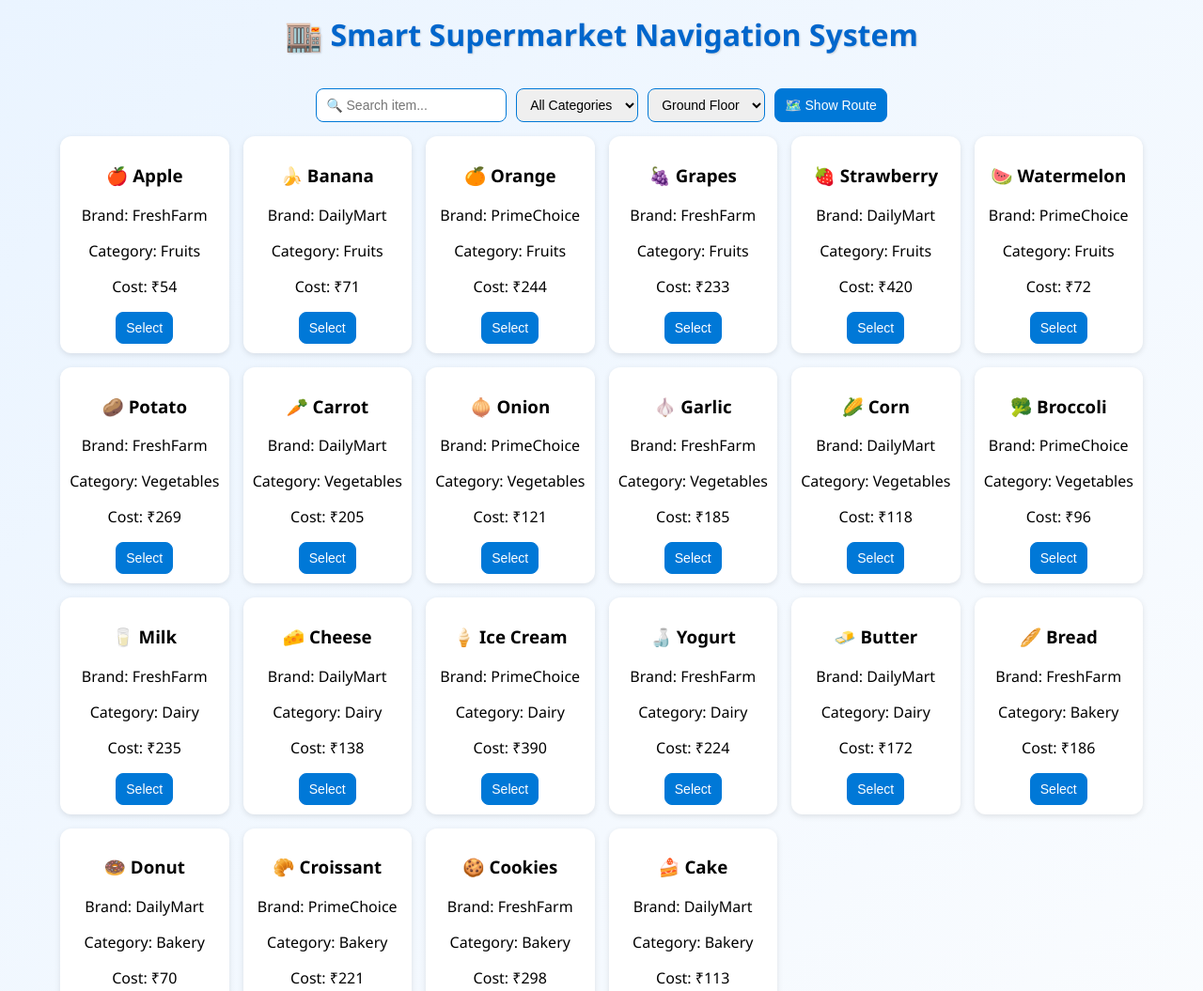
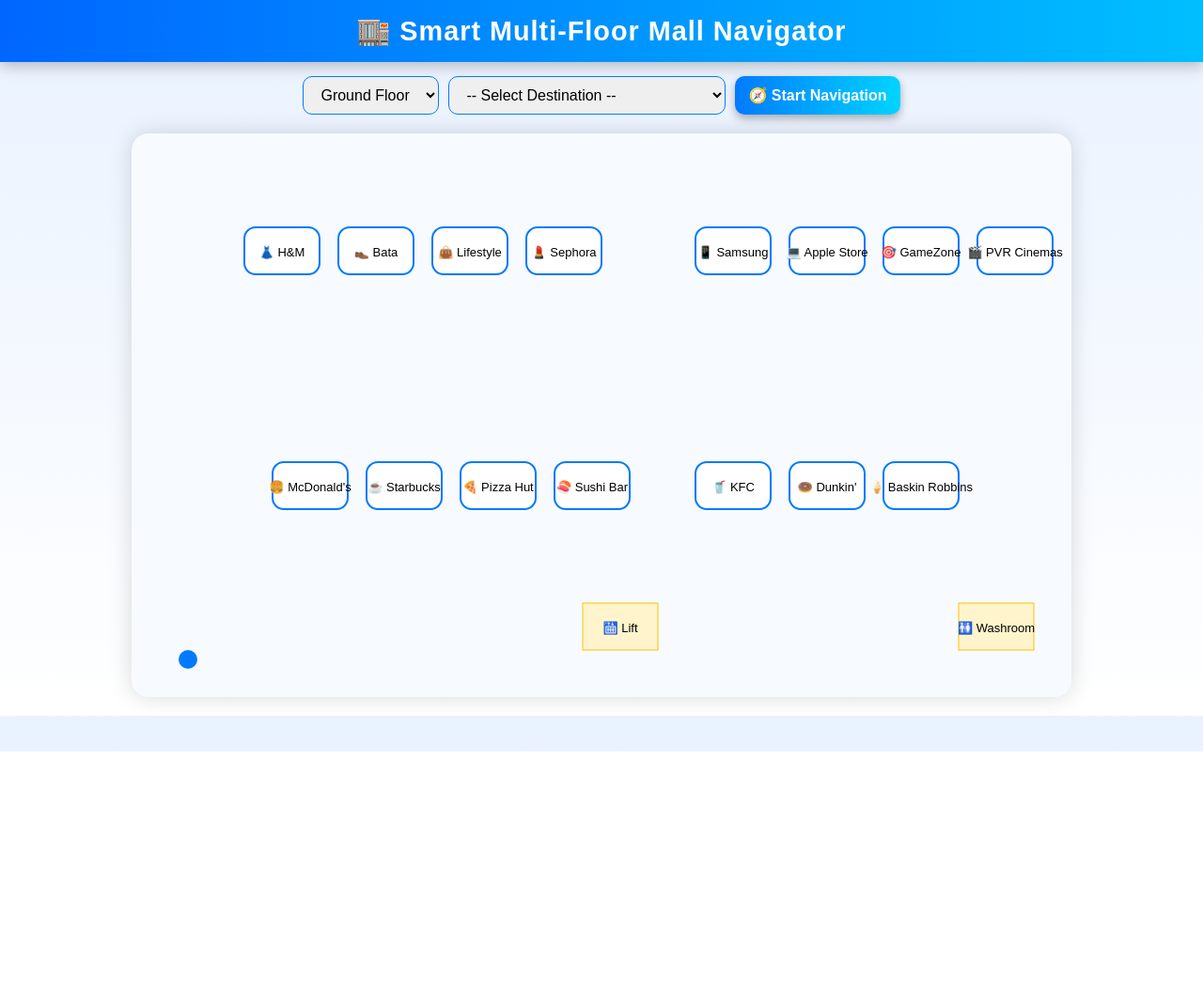
Before and after one commit to vaibhavi03-cloud/instore, a plain HTML site: page index.html in a window 1280 px wide. Shown: the top 1055 px of the page at 94% size. After the commit the page ends 800 px from the top, so only its background shows below. Drawn offline with Linux system fonts and the light colour scheme.

Commit message:
Revamp mall navigation system layout and functionality
Updated the HTML structure and styles for a mall navigation system, including new header, controls, and item display. Enhanced the functionality with improved JavaScript for navigation and item selection.

```diff
--- a/index.html
+++ b/index.html
@@ -3,370 +3,277 @@
 <head>
 <meta charset="UTF-8">
 <meta name="viewport" content="width=device-width, initial-scale=1.0">
-<title>Smart Supermarket Navigation</title>
+<title>🏬 Smart Mall Navigator</title>
 <style>
 body {
-    font-family: "Segoe UI", sans-serif;
-    background: linear-gradient(135deg, #eaf4ff, #fefefe);
+  font-family: "Poppins", sans-serif;
+  background: linear-gradient(180deg, #e9f2ff, #ffffff);
   margin: 0;
+  padding: 0;
+  text-align: center;
+}
+header {
+  background: linear-gradient(90deg, #0066ff, #00bfff);
+  color: white;
+  padding: 1rem;
+  font-size: 1.8rem;
+  font-weight: 700;
+  letter-spacing: 1px;
+  box-shadow: 0 4px 15px rgba(0,0,0,0.25);
+}
+.controls {
+  margin: 15px auto;
   display: flex;
-    flex-direction: column;
-    align-items: center;
+  justify-content: center;
+  flex-wrap: wrap;
+  gap: 10px;
 }
-
-  h1 {
-    color: #0066cc;
-    margin-top: 15px;
-    text-shadow: 1px 1px 2px rgba(0,0,0,0.15);
+select, button {
+  padding: 10px 14px;
+  border-radius: 10px;
+  border: 1px solid #007bff;
+  font-size: 16px;
+  cursor: pointer;
+  transition: 0.3s ease;
 }
-
-  #controls {
-    display: flex;
-    flex-wrap: wrap;
-    justify-content: center;
-    gap: 10px;
-    margin: 15px 0;
+button {
+  background: linear-gradient(90deg, #007bff, #00d4ff);
+  color: white;
+  border: none;
+  font-weight: 600;
+  box-shadow: 0 4px 10px rgba(0,0,0,0.3);
 }
-
-  select, input, button {
-    padding: 8px 10px;
-    border-radius: 8px;
-    border: 1px solid #0078d7;
-    font-size: 14px;
+button:hover {
+  transform: scale(1.05);
 }
-
-  button {
-    background-color: #0078d7;
-    color: white;
-    cursor: pointer;
-    transition: 0.3s;
+svg {
+  display: block;
+  margin: 20px auto;
+  background: #f7fbff;
+  border-radius: 18px;
+  box-shadow: 0 0 25px rgba(0,0,0,0.15);
 }
-
-  button:hover {
-    background-color: #005fa3;
+.store {
+  fill: #ffffff;
+  stroke: #0078ff;
+  stroke-width: 2;
+  rx: 12;
+  ry: 12;
+  transition: all 0.3s ease;
 }
-
-  #itemList {
-    display: grid;
-    grid-template-columns: repeat(auto-fill, minmax(170px, 1fr));
-    gap: 15px;
-    width: 90%;
-    margin-bottom: 15px;
+.store:hover {
+  fill: #cde3ff;
+  transform: scale(1.05);
 }
-
-  .card {
-    background: #ffffff;
-    border-radius: 12px;
-    padding: 10px;
-    box-shadow: 0 2px 6px rgba(0,0,0,0.1);
-    text-align: center;
-    transition: transform 0.3s;
+.facility {
+  fill: #fff4cc;
+  stroke: #ffc107;
 }
-
-  .card:hover {
-    transform: scale(1.03);
+text {
+  font-size: 13px;
+  text-anchor: middle;
+  alignment-baseline: middle;
+  pointer-events: none;
 }
-
-  .selected {
-    border: 2px solid #0078d7;
-    background-color: #e6f2ff;
+.current-location {
+  fill: #007bff;
 }
-
-  #mapContainer {
-    perspective: 1000px;
-  }
-
-  svg {
-    background: #ffffff;
-    border: 2px solid #0078d7;
-    border-radius: 12px;
-    width: 90%;
-    height: 600px;
-    margin-bottom: 10px;
-    transition: transform 1.2s ease-in-out;
-    box-shadow: 0 8px 16px rgba(0,0,0,0.1);
-  }
-
-  #routeInfo {
-    display: none;
-    background: #e6f7ff;
-    border: 1px solid #0078d7;
-    border-radius: 10px;
-    padding: 10px;
-    width: 80%;
-    font-size: 16px;
-    margin-bottom: 15px;
-  }
-
-  #legend {
-    display: flex;
-    flex-wrap: wrap;
-    justify-content: center;
-    gap: 15px;
-    background: white;
-    border-radius: 10px;
-    padding: 10px;
-    width: 80%;
-    box-shadow: 0 2px 5px rgba(0,0,0,0.1);
-    font-size: 14px;
-  }
-
-  .legend-item {
-    display: flex;
-    align-items: center;
-    gap: 6px;
-  }
-
-  .color-box {
-    width: 16px;
-    height: 16px;
-    border-radius: 3px;
-    border: 1px solid #999;
-  }
-
-  @keyframes moveDot {
-    to {
-      offset-distance: 100%;
-    }
+.path {
+  stroke: #007bff;
+  stroke-width: 3;
+  stroke-dasharray: 8 5;
+  fill: none;
 }
 </style>
 </head>
+<body>
 
-<body>
-  <h1>🏬 Smart Supermarket Navigation System</h1>
-  <div id="controls">
-    <input type="text" id="searchBox" placeholder="🔍 Search item..." oninput="filterItems()">
-    <select id="categoryFilter" onchange="filterItems()">
-      <option value="">All Categories</option>
-      <option value="Fruits">Fruits</option>
-      <option value="Vegetables">Vegetables</option>
-      <option value="Dairy">Dairy</option>
-      <option value="Bakery">Bakery</option>
-      <option value="Electronics">Electronics</option>
-      <option value="Clothing">Clothing</option>
-    </select>
-    <select id="floorFilter" onchange="changeFloor()">
+<header>🏬 Smart Multi-Floor Mall Navigator</header>
+
+<div class="controls">
+  <select id="floorSelect" onchange="changeFloor()">
     <option value="Ground Floor">Ground Floor</option>
     <option value="First Floor">First Floor</option>
   </select>
-    <button onclick="showRoute()">🗺️ Show Route</button>
+
+  <select id="destination">
+    <option value="">-- Select Destination --</option>
+  </select>
+
+  <button onclick="findRoute()">🧭 Start Navigation</button>
 </div>
 
-  <div id="itemList"></div>
-  <div id="mapContainer"><svg id="storeMap"></svg></div>
-  <div id="routeInfo"></div>
-
-  <div id="legend">
-    <div class="legend-item"><div class="color-box" style="background:#ffe6e6;"></div> Fruits</div>
-    <div class="legend-item"><div class="color-box" style="background:#e6ffe6;"></div> Vegetables</div>
-    <div class="legend-item"><div class="color-box" style="background:#e6f0ff;"></div> Dairy</div>
-    <div class="legend-item"><div class="color-box" style="background:#fff3e6;"></div> Bakery</div>
-    <div class="legend-item"><div class="color-box" style="background:#e6f7ff;"></div> Electronics</div>
-    <div class="legend-item"><div class="color-box" style="background:#f5e6ff;"></div> Clothing</div>
-    <div class="legend-item"><div class="color-box" style="background:#ffdd57;"></div> Facilities</div>
-  </div>
+<svg id="map" width="1000" height="600"></svg>
 
 <script>
-const svg = document.getElementById("storeMap");
-let currentFloor = "Ground Floor";
-let selectedItems = new Set();
-let currentLocation = {x: 60, y: 550, floor: "Ground Floor"};
-let items = [];
-
-const categoryData = {
-  "Ground Floor": {
-    "Fruits": ["🍎 Apple", "🍌 Banana", "🍊 Orange", "🍇 Grapes", "🍓 Strawberry", "🍉 Watermelon"],
-    "Vegetables": ["🥔 Potato", "🥕 Carrot", "🧅 Onion", "🧄 Garlic", "🌽 Corn", "🥦 Broccoli"],
-    "Dairy": ["🥛 Milk", "🧀 Cheese", "🍦 Ice Cream", "🍶 Yogurt", "🧈 Butter"],
-    "Bakery": ["🥖 Bread", "🍩 Donut", "🥐 Croissant", "🍪 Cookies", "🍰 Cake"]
-  },
-  "First Floor": {
-    "Electronics": ["💻 Laptop", "📱 Smartphone", "🎧 Headphones", "📺 TV", "⌚ Smartwatch"],
-    "Clothing": ["👕 T-shirt", "👖 Jeans", "👗 Dress", "🧥 Jacket", "👟 Shoes"]
-  }
+const mallData = {
+  "Ground Floor": [
+    { name: "👗 H&M", x: 120, y: 100 },
+    { name: "👞 Bata", x: 220, y: 100 },
+    { name: "👜 Lifestyle", x: 320, y: 100 },
+    { name: "💄 Sephora", x: 420, y: 100 },
+    { name: "📱 Samsung", x: 600, y: 100 },
+    { name: "💻 Apple Store", x: 700, y: 100 },
+    { name: "🎯 GameZone", x: 800, y: 100 },
+    { name: "🎬 PVR Cinemas", x: 900, y: 100 },
+    { name: "🍔 McDonald's", x: 150, y: 350 },
+    { name: "☕ Starbucks", x: 250, y: 350 },
+    { name: "🍕 Pizza Hut", x: 350, y: 350 },
+    { name: "🍣 Sushi Bar", x: 450, y: 350 },
+    { name: "🥤 KFC", x: 600, y: 350 },
+    { name: "🍩 Dunkin'", x: 700, y: 350 },
+    { name: "🍦 Baskin Robbins", x: 800, y: 350 },
+    { name: "🛗 Lift", x: 480, y: 500, facility: true },
+    { name: "🚻 Washroom", x: 880, y: 500, facility: true }
+  ],
+  "First Floor": [
+    { name: "👕 Zara", x: 120, y: 100 },
+    { name: "🧥 Allen Solly", x: 220, y: 100 },
+    { name: "🧴 Forest Essentials", x: 320, y: 100 },
+    { name: "💅 Nykaa", x: 420, y: 100 },
+    { name: "📷 Reliance Digital", x: 600, y: 100 },
+    { name: "🎳 Bowling Alley", x: 700, y: 100 },
+    { name: "🎤 Karaoke Club", x: 800, y: 100 },
+    { name: "🎮 VR World", x: 900, y: 100 },
+    { name: "🍱 Food Express", x: 150, y: 350 },
+    { name: "🍗 Barbeque Nation", x: 250, y: 350 },
+    { name: "🍜 Noodle Hub", x: 350, y: 350 },
+    { name: "🍛 Curry Leaf", x: 450, y: 350 },
+    { name: "🍟 Burger King", x: 600, y: 350 },
+    { name: "🍧 Cream Stone", x: 700, y: 350 },
+    { name: "🍫 Chocolate Room", x: 800, y: 350 },
+    { name: "🛗 Lift", x: 480, y: 500, facility: true },
+    { name: "🚻 Washroom", x: 880, y: 500, facility: true }
+  ]
 };
 
-const colors = {
-  "Fruits": "#ffe6e6",
-  "Vegetables": "#e6ffe6",
-  "Dairy": "#e6f0ff",
-  "Bakery": "#fff3e6",
-  "Electronics": "#e6f7ff",
-  "Clothing": "#f5e6ff",
-  "Facility": "#ffdd57"
-};
+let currentFloor = "Ground Floor";
+let svg = document.getElementById("map");
+let movingDot = null;
 
-function generateItems() {
-  let y = 100, x = 100;
-  for (let floor in categoryData) {
-    for (let [category, names] of Object.entries(categoryData[floor])) {
-      names.forEach((name, i) => {
-        items.push({
-          name,
-          brand: ["FreshFarm", "DailyMart", "PrimeChoice"][i % 3],
-          floor,
-          category,
-          cost: Math.floor(Math.random() * 400) + 50,
-          x: x + (i * 90),
-          y: y
+function drawMall() {
+  svg.innerHTML = "";
+  const data = mallData[currentFloor];
+
+  data.forEach(store => {
+    const rect = document.createElementNS("http://www.w3.org/2000/svg", "rect");
+    rect.setAttribute("x", store.x);
+    rect.setAttribute("y", store.y);
+    rect.setAttribute("width", 80);
+    rect.setAttribute("height", 50);
+    rect.setAttribute("class", store.facility ? "facility" : "store");
+    svg.appendChild(rect);
+
+    const text = document.createElementNS("http://www.w3.org/2000/svg", "text");
+    text.setAttribute("x", store.x + 40);
+    text.setAttribute("y", store.y + 28);
+    text.textContent = store.name;
+    svg.appendChild(text);
   });
+
+  // Entry point
+  const entry = document.createElementNS("http://www.w3.org/2000/svg", "circle");
+  entry.setAttribute("cx", 60);
+  entry.setAttribute("cy", 560);
+  entry.setAttribute("r", 10);
+  entry.setAttribute("class", "current-location");
+  svg.appendChild(entry);
+}
+
+function populateDestinations() {
+  const dropdown = document.getElementById("destination");
+  dropdown.innerHTML = "<option value=''>-- Select Destination --</option>";
+  Object.keys(mallData).forEach(floor => {
+    mallData[floor].forEach(store => {
+      if (!store.facility) {
+        const opt = document.createElement("option");
+        opt.value = JSON.stringify({ ...store, floor });
+        opt.textContent = `${store.name} (${floor})`;
+        dropdown.appendChild(opt);
+      }
     });
-      y += 90;
-      if (y > 400) { y = 100; x += 180; }
-    }
-  }
-  items.push({ name: "🚻 Washroom", floor: "Ground Floor", category: "Facility", x: 60, y: 500 });
-  items.push({ name: "🛗 Lift", floor: "Ground Floor", category: "Facility", x: 550, y: 500 });
-  items.push({ name: "🛗 Lift", floor: "First Floor", category: "Facility", x: 550, y: 500 });
-  items.push({ name: "🧍‍♂️ Trial Room", floor: "First Floor", category: "Facility", x: 900, y: 450 });
-}
-generateItems();
-
-function displayItems(filtered = items) {
-  const list = document.getElementById("itemList");
-  list.innerHTML = "";
-  filtered.forEach(item => {
-    if (item.floor !== currentFloor || item.category === "Facility") return;
-    const div = document.createElement("div");
-    div.className = "card";
-    div.innerHTML = `
-      <h3>${item.name}</h3>
-      <p>Brand: ${item.brand}</p>
-      <p>Category: ${item.category}</p>
-      <p>Cost: ₹${item.cost}</p>
-      <button onclick="toggleSelect('${item.name}', this)">Select</button>`;
-    list.appendChild(div);
   });
 }
 
-function drawMap() {
-  svg.innerHTML = "";
-  const start = document.createElementNS("http://www.w3.org/2000/svg", "circle");
-  start.setAttribute("cx", currentLocation.x);
-  start.setAttribute("cy", currentLocation.y);
-  start.setAttribute("r", 12);
-  start.setAttribute("fill", "blue");
-  svg.appendChild(start);
+function speak(msg) {
+  const utter = new SpeechSynthesisUtterance(msg);
+  utter.lang = "en-IN";
+  speechSynthesis.speak(utter);
+}
 
-  items.forEach(item => {
-    if (item.floor !== currentFloor) return;
-    const rect = document.createElementNS("http://www.w3.org/2000/svg", "rect");
-    rect.setAttribute("x", item.x);
-    rect.setAttribute("y", item.y);
-    rect.setAttribute("width", 70);
-    rect.setAttribute("height", 50);
-    rect.setAttribute("fill", colors[item.category] || "#ffffff");
-    rect.setAttribute("stroke", "#0078d7");
-    rect.setAttribute("rx", 10);
-    svg.appendChild(rect);
+function changeFloor() {
+  currentFloor = document.getElementById("floorSelect").value;
+  drawMall();
+}
 
-    const text = document.createElementNS("http://www.w3.org/2000/svg", "text");
-    text.setAttribute("x", item.x + 35);
-    text.setAttribute("y", item.y + 30);
-    text.setAttribute("text-anchor", "middle");
-    text.setAttribute("font-size", "11");
-    text.textContent = item.name;
-    svg.appendChild(text);
+function findRoute() {
+  const val = document.getElementById("destination").value;
+  if (!val) return alert("Please select your destination.");
+  const dest = JSON.parse(val);
+
+  speak(`Navigating to ${dest.name}`);
+
+  if (dest.floor !== currentFloor) {
+    speak(`Please take the lift to ${dest.floor}.`);
+    drawLiftRoute(dest);
+  } else {
+    drawPath(dest);
+  }
+}
+
+function drawLiftRoute(dest) {
+  drawMall();
+  const lift = mallData[currentFloor].find(s => s.name === "🛗 Lift");
+  const path = document.createElementNS("http://www.w3.org/2000/svg", "path");
+  const d = `M60,560 L${lift.x + 40},${lift.y + 25}`;
+  path.setAttribute("d", d);
+  path.setAttribute("class", "path");
+  svg.appendChild(path);
+
+  animateDot(path, () => {
+    speak("Now moving to first floor via lift.");
+    setTimeout(() => {
+      currentFloor = dest.floor;
+      document.getElementById("floorSelect").value = dest.floor;
+      drawMall();
+      drawPath(dest);
+    }, 2500);
   });
 }
 
-function toggleSelect(name, btn) {
-  if (selectedItems.has(name)) {
-    selectedItems.delete(name);
-    btn.innerText = "Select";
-    btn.parentElement.classList.remove("selected");
-  } else {
-    selectedItems.add(name);
-    btn.innerText = "Deselect";
-    btn.parentElement.classList.add("selected");
-  }
+function drawPath(dest) {
+  drawMall();
+  const path = document.createElementNS("http://www.w3.org/2000/svg", "path");
+  const d = `M60,560 L${dest.x + 40},${dest.y + 25}`;
+  path.setAttribute("d", d);
+  path.setAttribute("class", "path");
+  svg.appendChild(path);
+  animateDot(path, () => speak(`You have reached ${dest.name}.`));
 }
 
-function filterItems() {
-  const search = document.getElementById("searchBox").value.toLowerCase();
-  const category = document.getElementById("categoryFilter").value;
-  const filtered = items.filter(i =>
-    i.name.toLowerCase().includes(search) &&
-    (category === "" || i.category === category) &&
-    i.floor === currentFloor
-  );
-  displayItems(filtered);
+function animateDot(path, callback) {
+  if (movingDot) movingDot.remove();
+  movingDot = document.createElementNS("http://www.w3.org/2000/svg", "circle");
+  movingDot.setAttribute("r", 8);
+  movingDot.setAttribute("fill", "#ff0077");
+  svg.appendChild(movingDot);
+
+  const length = path.getTotalLength();
+  let progress = 0;
+  function step() {
+    const point = path.getPointAtLength(progress);
+    movingDot.setAttribute("cx", point.x);
+    movingDot.setAttribute("cy", point.y);
+    progress += 3;
+    if (progress <= length) requestAnimationFrame(step);
+    else if (callback) callback();
+  }
+  step();
 }
 
-function changeFloor() {
-  const svgEl = document.getElementById("storeMap");
-  svgEl.style.transform = currentFloor === "Ground Floor"
-    ? "rotateX(90deg)"
-    : "rotateX(-90deg)";
+drawMall();
+populateDestinations();
+</script>
 
-  setTimeout(() => {
-    currentFloor = document.getElementById("floorFilter").value;
-    displayItems();
-    drawMap();
-    svgEl.style.transform = "rotateX(0deg)";
-  }, 600);
-}
-
-function speak(text) {
-  const msg = new SpeechSynthesisUtterance(text);
-  msg.lang = "en-IN";
-  msg.rate = 1;
-  speechSynthesis.speak(msg);
-}
-
-function showRoute() {
-  if (selectedItems.size === 0) {
-    alert("Select at least one item!");
-    speak("Please select at least one item to navigate.");
-    return;
-  }
-
-  const routeInfo = document.getElementById("routeInfo");
-  const selected = items.filter(i => selectedItems.has(i.name));
-  const grouped = {};
-  selected.forEach(i => {
-    if (!grouped[i.floor]) grouped[i.floor] = [];
-    grouped[i.floor].push(i);
-  });
-
-  let routeText = "";
-  for (let floor in grouped) {
-    routeText += `🧭 ${floor}: ${grouped[floor].map(i => i.name).join(", ")}<br>`;
-  }
-
-  routeInfo.innerHTML = routeText;
-  routeInfo.style.display = "block";
-  speak("Starting navigation...");
-
-  for (let floor in grouped) {
-    speak(`Move to ${floor}`);
-    grouped[floor].forEach(item => speak(`Find ${item.name} in ${item.category} section.`));
-  }
-
-  drawMap();
-  let floorItems = grouped[currentFloor] || [];
-  if (floorItems.length === 0) return;
-
-  let pathData = `M${currentLocation.x},${currentLocation.y}`;
-  floorItems.forEach(item => pathData += ` L${item.x + 35},${item.y + 25}`);
-  const path = document.createElementNS("http://www.w3.org/2000/svg", "path");
-  path.setAttribute("d", pathData);
-  path.setAttribute("fill", "none");
-  path.setAttribute("stroke", "#0078d7");
-  path.setAttribute("stroke-width", "4");
-  path.setAttribute("stroke-dasharray", "6,8");
-  svg.appendChild(path);
-
-  const dot = document.createElementNS("http://www.w3.org/2000/svg", "circle");
-  dot.setAttribute("r", 8);
-  dot.setAttribute("fill", "red");
-  dot.style.offsetPath = `path('${pathData}')`;
-  dot.style.animation = "moveDot 6s linear infinite";
-  svg.appendChild(dot);
-}
-
-displayItems();
-drawMap();
-</script>
 </body>
 </html>
```
Lines whose indentation alone changed are shown as unchanged.
